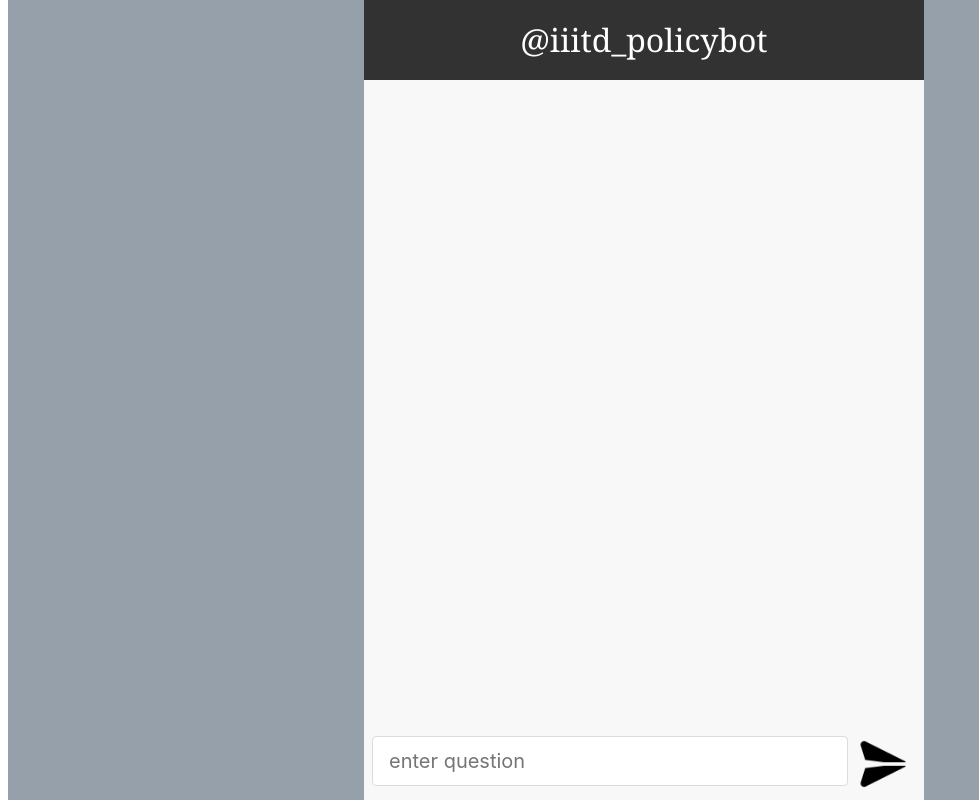
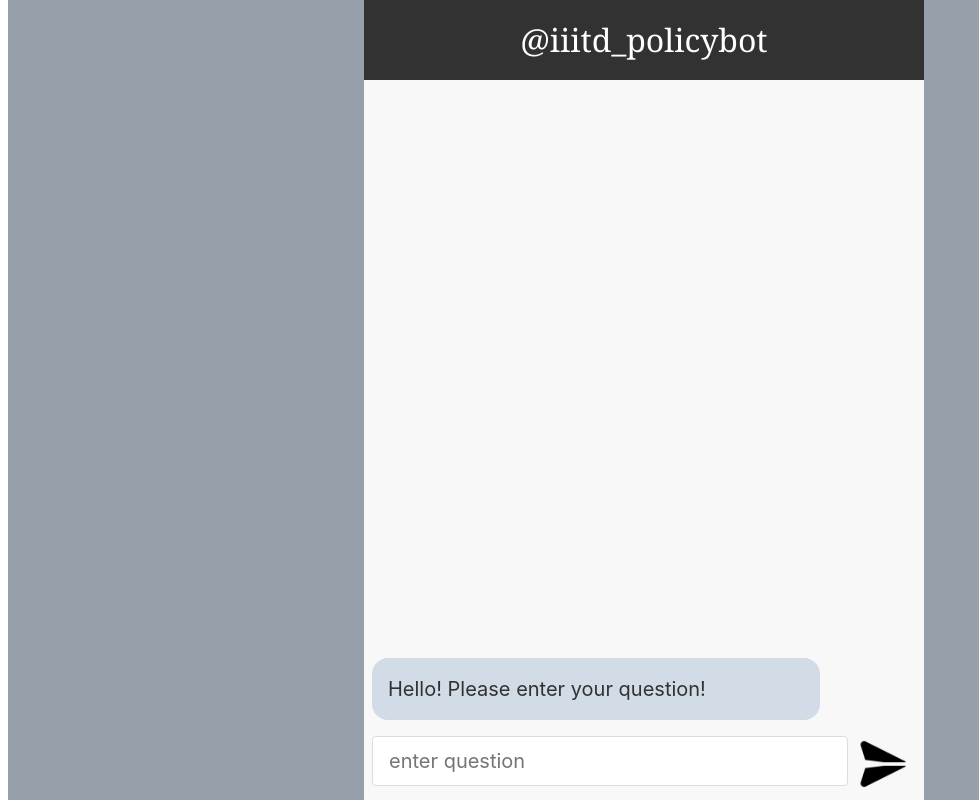
Before and after one commit to oshhh/chatbot_app, a React (Create React App) app: page / in a window 1280 px wide. Shown: the whole page, without its empty margins (0-979 px from the left). Built offline with nearby package versions, Linux system fonts and the light colour scheme.

Commit message:
initial message

```diff
--- a/src/components/app.jsx
+++ b/src/components/app.jsx
@@ -17,7 +17,12 @@ class App extends Component {
     this.askAboutTopics = this.askAboutTopics.bind(this);
   }
   state = {
-    messages: [],
+    messages: [
+      {
+        text: "Hello! Please enter your question!",
+        author: "bot",
+      },
+    ],
     loading: false,
   };
   data = {
```
